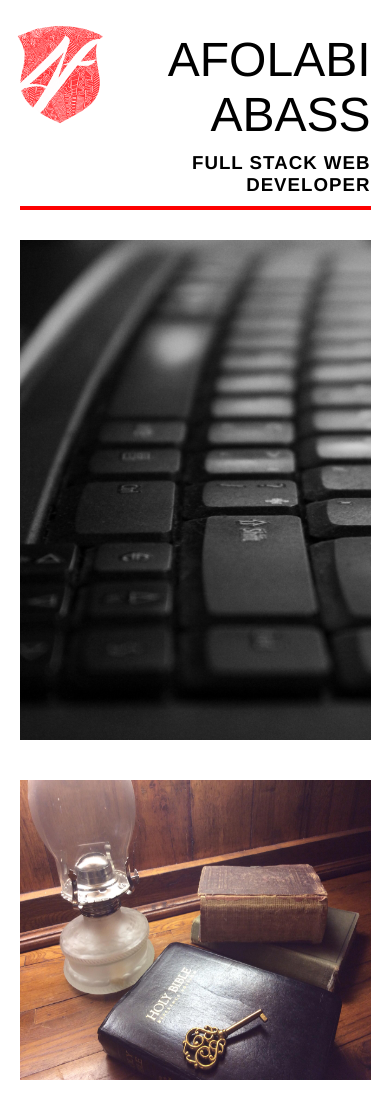
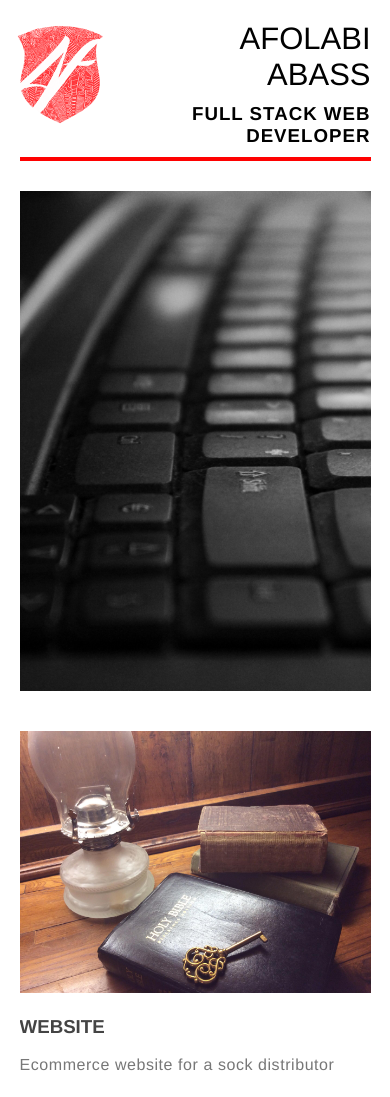
Before and after one commit to afolabiabass/udacity-portfolio-project, a plain HTML site: page index.html in a window 390 px wide. Shown: the top 1097 px of the page. Drawn offline with Linux system fonts and the light colour scheme; a script that the page names is missing.

Commit message:
portfolio image responsiveness fix

```diff
--- a/css/app.css
+++ b/css/app.css
@@ -3,53 +3,80 @@ body {
 	margin: 0 auto;
 	font-family: Raleway, Helvetica;
 }
+
 @media only screen and (max-width: 1300px) {
+
 	body {
 		width: 90%;
 	}
+
 }
+
 a{
 	text-decoration: none;
 }
+
 hr {
 	border-color: #fe0101;
 	border-width: 2px;
 	margin: 0 0 30px;
 	border-style: solid;
 }
+
+
+/* Header */
 header{
 	display: grid;
 	grid-template-columns: auto auto;
 }
+
 header .logo {
 	height: 150px;
 }
+
 header .logo > img {
 	height: 100%;
 	display: block;
     margin: 0;
     margin-left: -35px;
 }
+
 header .name {
 	text-align: right;
 }
+
 header .name h1 {
 	font-size: 48px;
 	font-weight: 100;
 	text-transform: uppercase;
 	margin-bottom: 5px;
 }
+
+@media only screen and (max-width: 550px) {
+
+	header .name h1 {
+		font-size: 31px;
+	}
+
+}
+
 header .name h3 {
 	letter-spacing: 1px;
 	text-transform: uppercase;
 	margin: 10px 0;
 }
+
+
+/* Banner */
 .banner {
 	background-image: url(../img/keyboard.jpg);
 	background-size: cover;
 	height: 500px;
 	width: 100%;
 }
+
+
+/* Portforlio */
 .work {
 	position: relative;
 	margin: 40px 0;
@@ -58,36 +85,48 @@ header .name h3 {
 	grid-row-gap: 25px;
 	grid-template-columns: auto auto auto;
 }
+
 @media only screen and (max-width: 767px) {
+
 	.work {
 		grid-template-columns: auto auto;
 	}
+
 }
+
 @media only screen and (max-width: 550px) {
+
 	.work {
 		grid-template-columns: auto;
 	}
+
 }
+
 .work article {
 	min-height: 300px;
 	overflow: hidden;
 }
+
 .work article a {
 	width: 100%;
 	display: block;
 	margin 20px;
 }
+
 .work article img {
 	width: 100%;
-	height: 300px;
+	height: auto;
 }
+
 .work article .title {
 	color: #444;
 	text-transform: uppercase;
 }
+
 .work article .title:hover {
 	color: #fe101;
 }
+
 .work article .desc {
 	color: #777;
 	margin: 5px 0;
```
